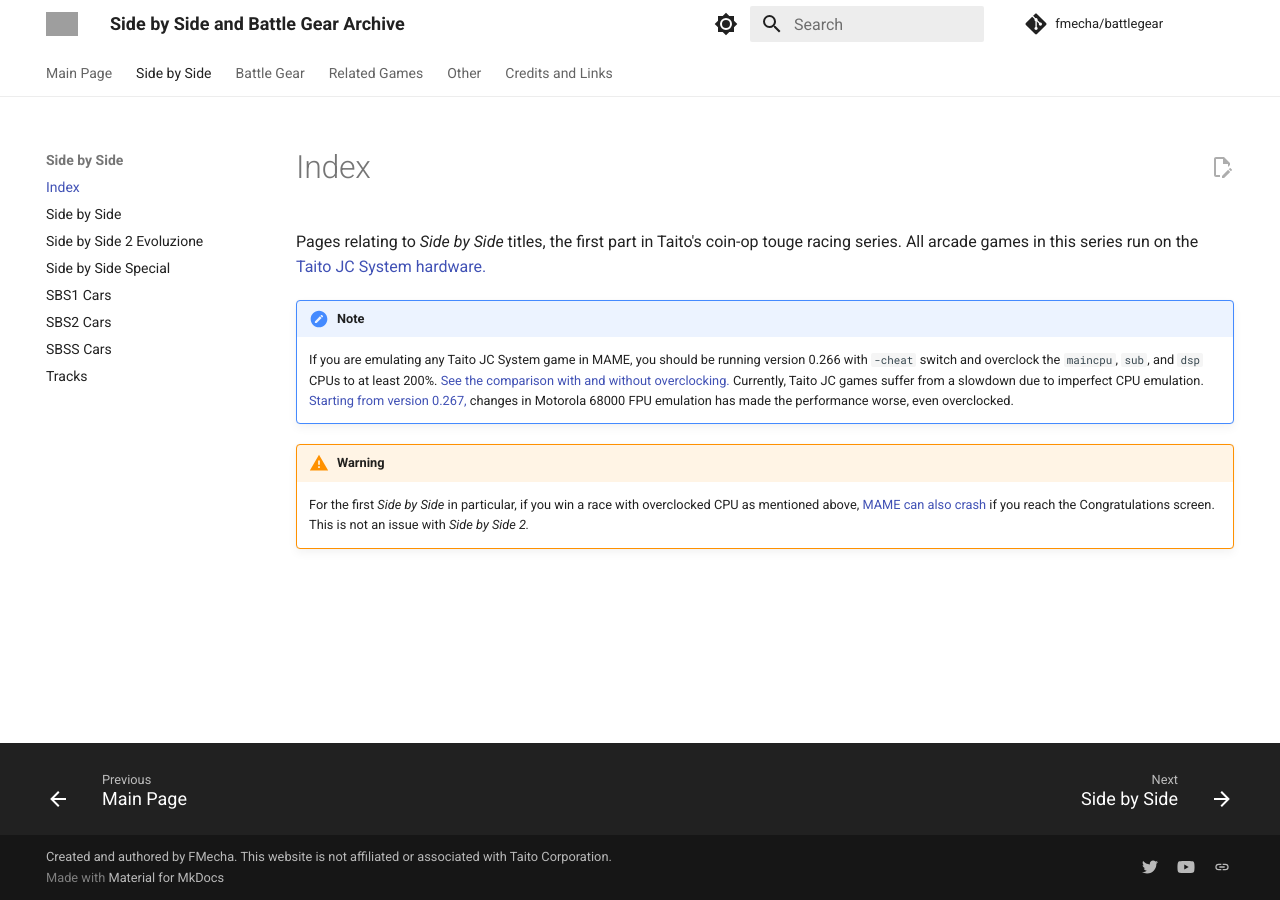
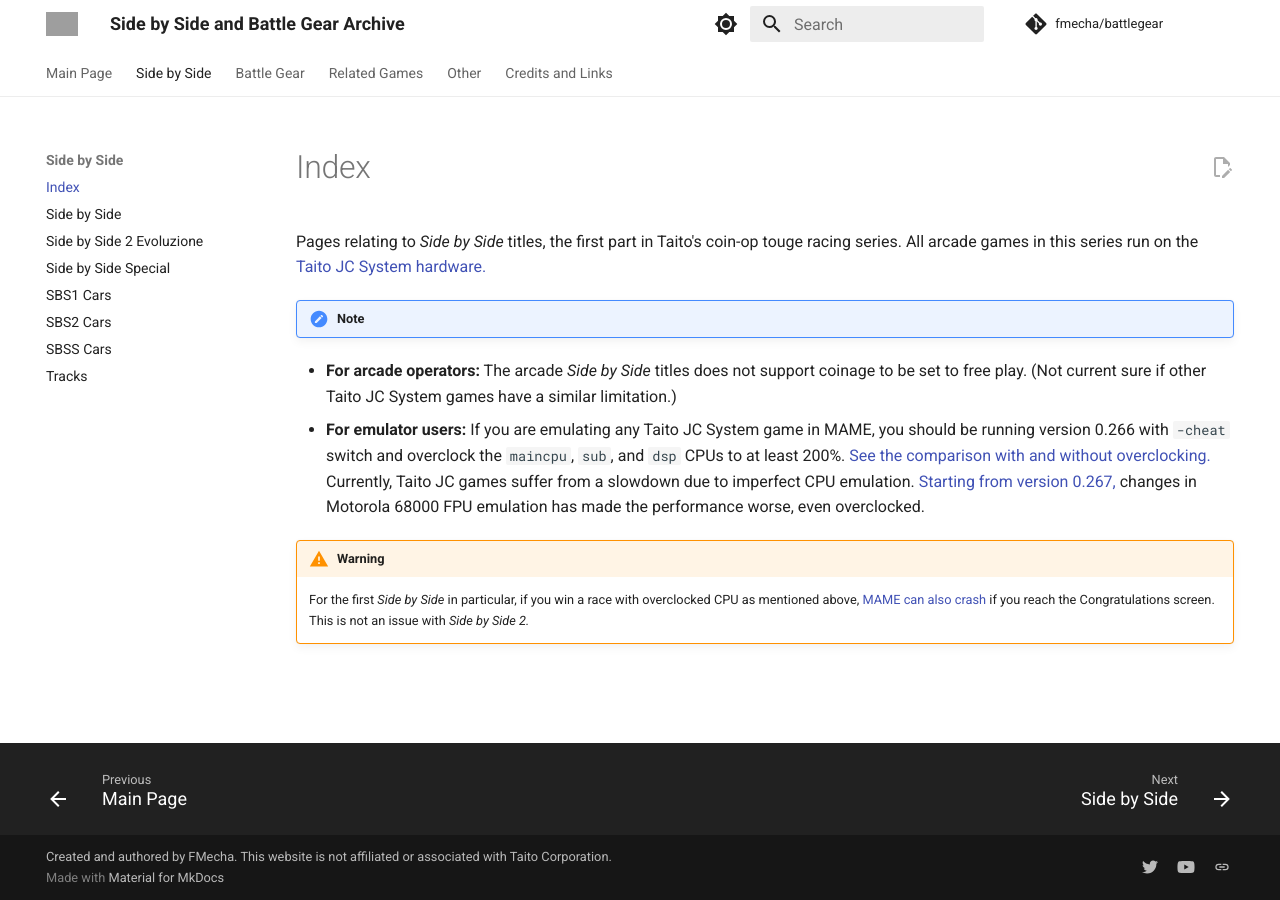
Before and after one commit to FMecha/battlegear, an MkDocs documentation site: the page built from docs/sidebs/index.md, in a window 1280 px wide. Built offline with MkDocs 1.6.1 and Material for MkDocs 9.7.7, drawn with Linux system fonts in a browser that asks for light colours; comment, search, counter and statistics services are not loaded; grey boxes are pictures that could not be loaded.

Commit message:
sidebs/index.md: coinage

```diff
--- a/docs/sidebs/index.md
+++ b/docs/sidebs/index.md
@@ -1,7 +1,8 @@
 Pages relating to *Side by Side* titles, the first part in Taito's coin-op touge racing series. All arcade games in this series run on the [Taito JC System hardware.](https://www.system16.com/hardware.php?id=667)
 
 !!! note
-    If you are emulating any Taito JC System game in MAME, you should be running version 0.266 with `-cheat` switch and overclock the `maincpu`, `sub`, and `dsp` CPUs to at least 200%. [See the comparison with and without overclocking.](https://www.youtube.com/watch?v=gCzgSLNob-8&t=13s) Currently, Taito JC games suffer from a slowdown due to imperfect CPU emulation. [Starting from version 0.267,](https://github.com/mamedev/mame/commit/3d357c07c0ca824868bbe7586839c8caae236571#diff-2fc8ed920c6dc8de6019a9cde02d47e52e622912f49e6e03a5544471103b32d4) changes in Motorola 68000 FPU emulation has made the performance worse, even overclocked.
+- **For arcade operators:** The arcade *Side by Side* titles does not support coinage to be set to free play. (Not current sure if other Taito JC System games have a similar limitation.)
+- **For emulator users:** If you are emulating any Taito JC System game in MAME, you should be running version 0.266 with `-cheat` switch and overclock the `maincpu`, `sub`, and `dsp` CPUs to at least 200%. [See the comparison with and without overclocking.](https://www.youtube.com/watch?v=gCzgSLNob-8&t=13s) Currently, Taito JC games suffer from a slowdown due to imperfect CPU emulation. [Starting from version 0.267,](https://github.com/mamedev/mame/commit/3d357c07c0ca824868bbe7586839c8caae236571#diff-2fc8ed920c6dc8de6019a9cde02d47e52e622912f49e6e03a5544471103b32d4) changes in Motorola 68000 FPU emulation has made the performance worse, even overclocked.
 
 !!! warning
     For the first *Side by Side* in particular, if you win a race with overclocked CPU as mentioned above, [MAME can also crash](https://mametesters.org/view.php?id=8852) if you reach the Congratulations screen. This is not an issue with *Side by Side 2.*
```
